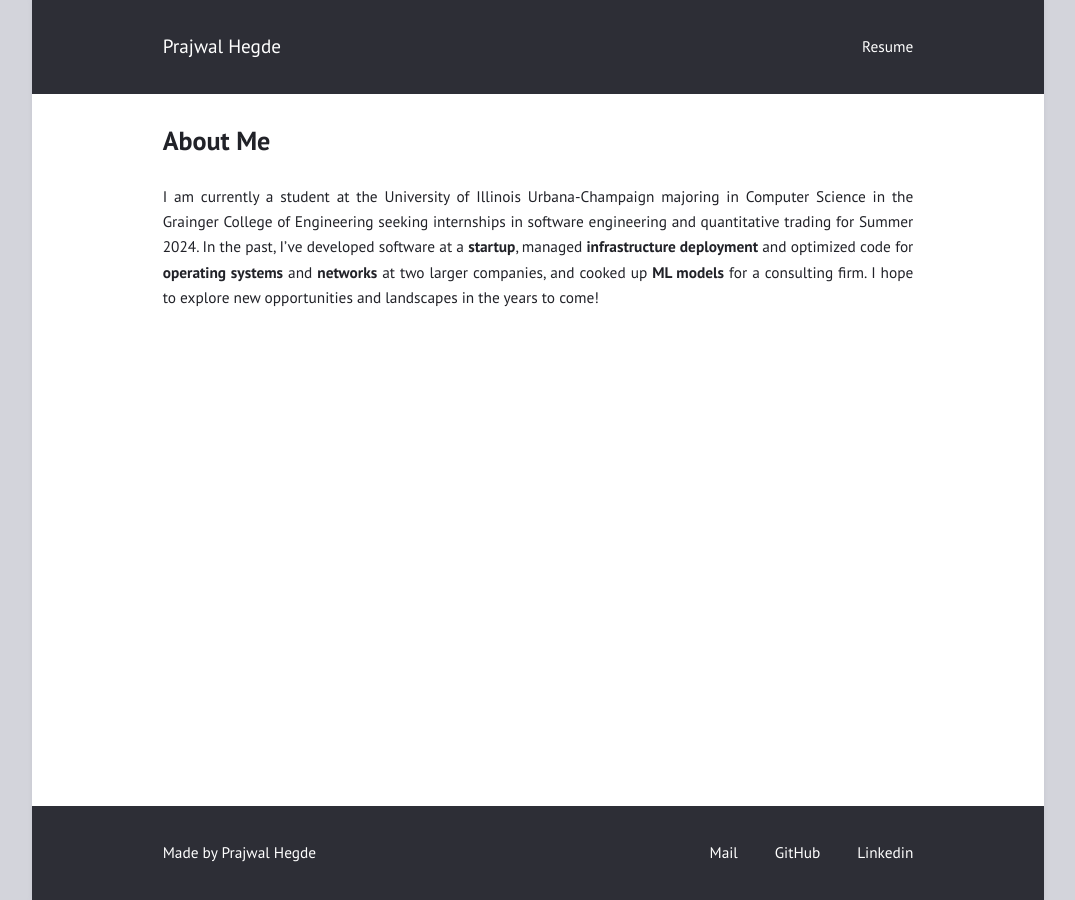
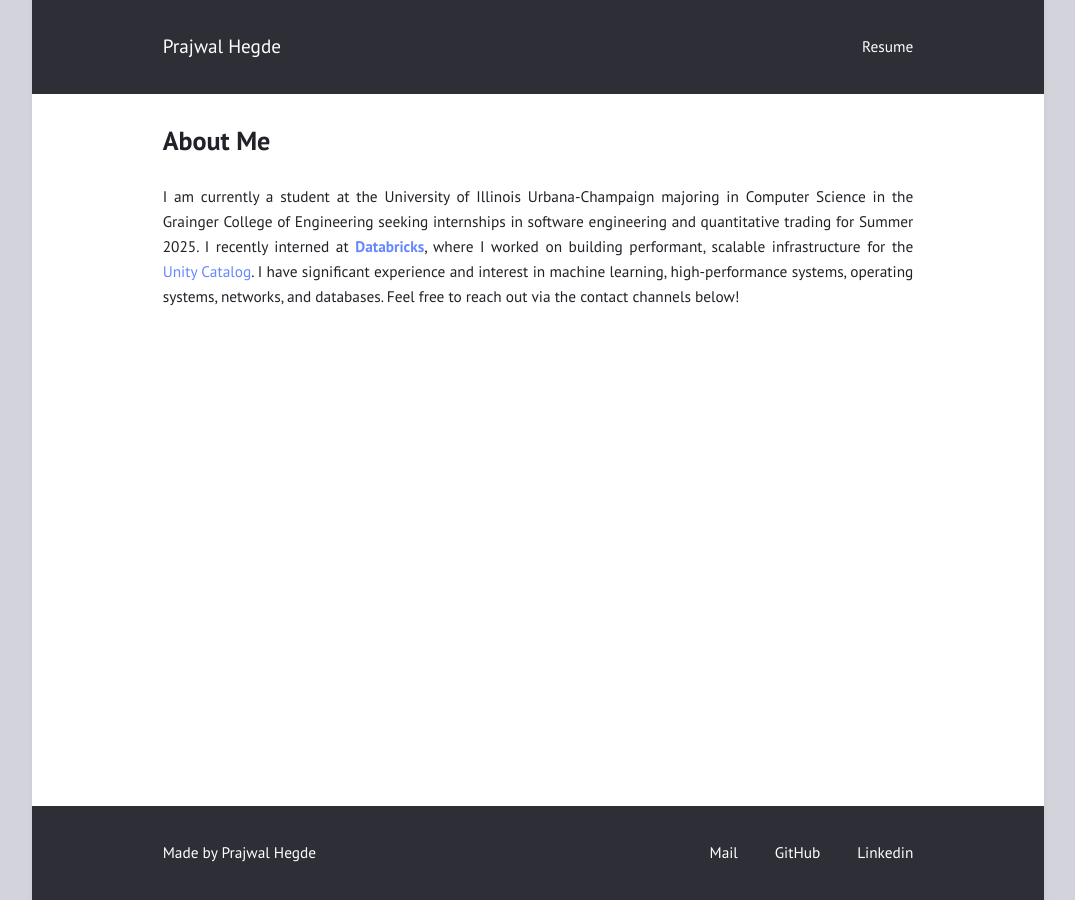
Before and after one commit to phegde494/phegde494.github.io, a Jekyll site: the page built from _posts/2017-02-01-markdown-examples.md, in a window 1280 px wide. Shown: the whole page, without its empty margins (102-1177 px from the left). Built offline with Jekyll 4.4.1, drawn with Linux system fonts in a browser that asks for light colours.

Commit message:
Updated About Me

```diff
--- a/_posts/2017-02-01-markdown-examples.md
+++ b/_posts/2017-02-01-markdown-examples.md
@@ -3,4 +3,4 @@ title:  "About Me"
 layout: post
 ---
 
-I am currently a student at the University of Illinois Urbana-Champaign majoring in Computer Science in the Grainger College of Engineering seeking internships in software engineering and quantitative trading for Summer 2024. In the past, I've developed software at a **startup**, managed **infrastructure deployment** and optimized code for **operating systems** and **networks** at two larger companies, and cooked up **ML models** for a consulting firm. I hope to explore new opportunities and landscapes in the years to come!
+I am currently a student at the University of Illinois Urbana-Champaign majoring in Computer Science in the Grainger College of Engineering seeking internships in software engineering and quantitative trading for Summer 2025. I recently interned at **[Databricks]([url](https://www.databricks.com/))**, where I worked on building performant, scalable infrastructure for the [Unity Catalog]([url](https://www.databricks.com/product/unity-catalog)). I have significant experience and interest in machine learning, high-performance systems, operating systems, networks, and databases. Feel free to reach out via the contact channels below!
```
